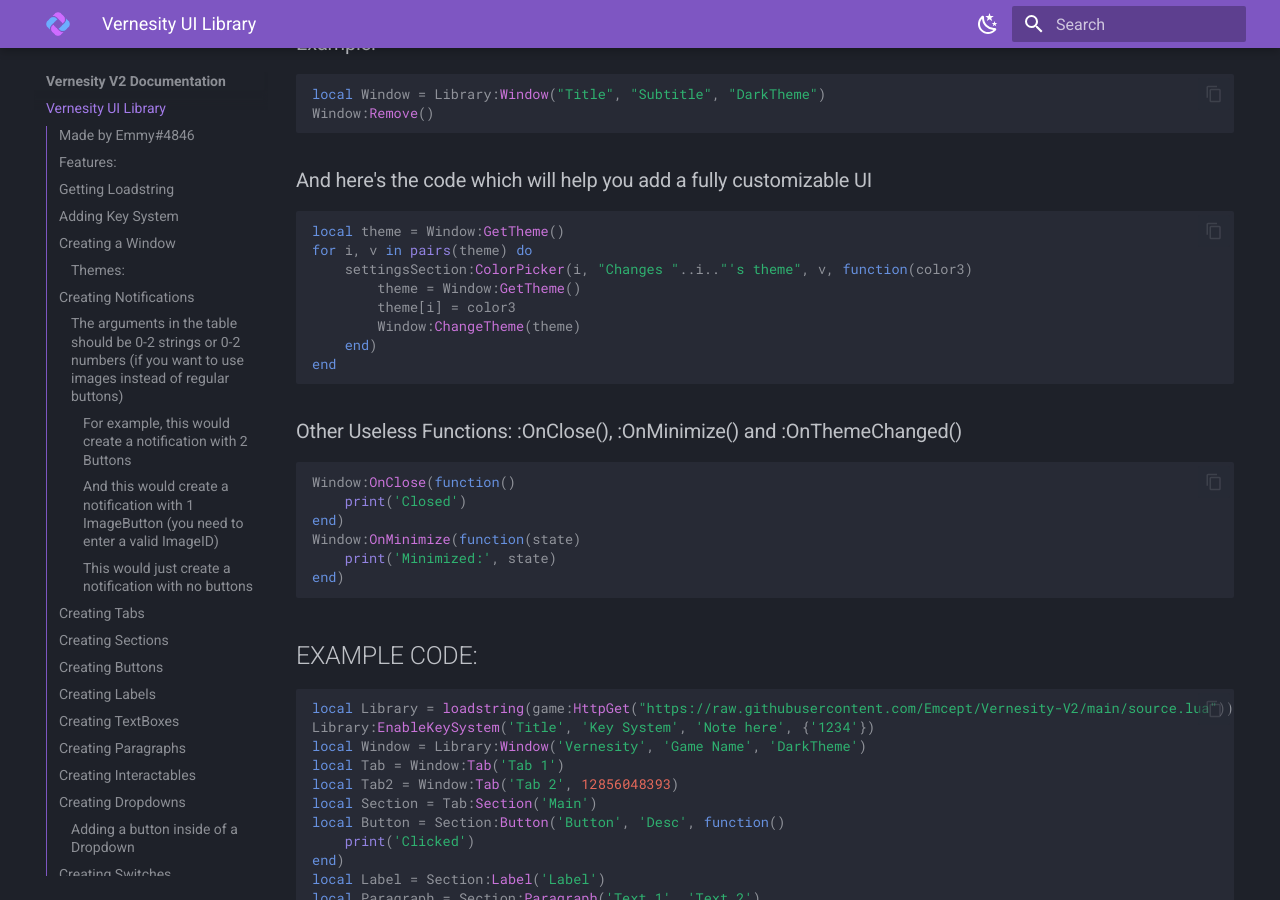
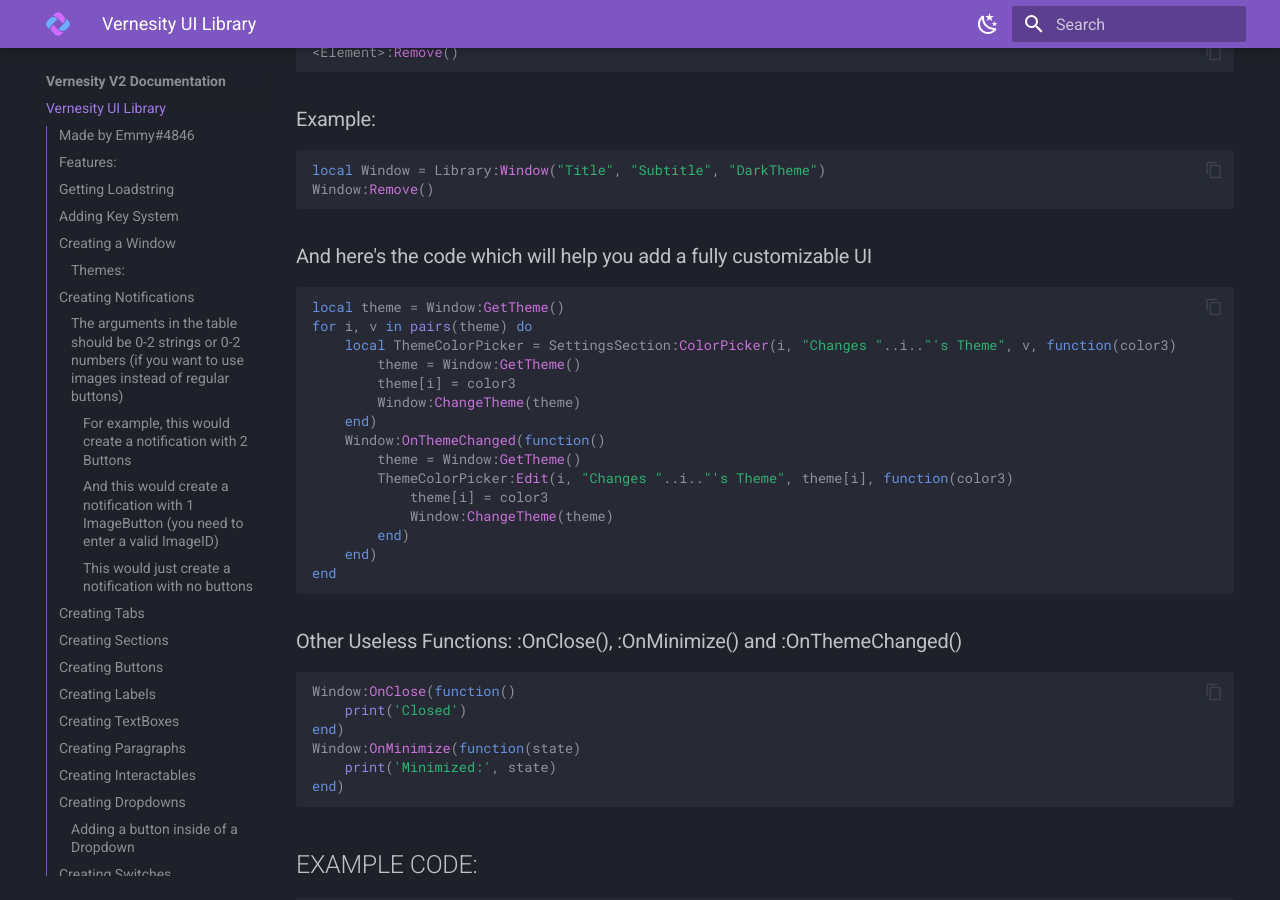
Before and after one commit to Emcept/Vernesity-V2-Documentation, an MkDocs documentation site: the page built from docs/index.md, in a window 1280 px wide and 900 px high, scrolled down 5204 px. Built offline with MkDocs 1.6.1 and Material for MkDocs 9.7.7, drawn with Linux system fonts in a browser that asks for light colours.

Commit message:
Update index.md

````diff
--- a/docs/index.md
+++ b/docs/index.md
@@ -55,7 +55,11 @@
 #### For example, this would create a notification with 2 Buttons
 ```Lua
 Window:Notify("Question", "Do you like this UI Library?", {"Yes", "No"}, 5, function(Text)
-	if Text == "Yes" then print("Thank you!") else print(":(") end
+	if Text == "Yes" then
+		print("Thank you!")
+	else
+		print(":(")
+	end
 end)
 ```
 #### And this would create a notification with 1 ImageButton (you need to enter a valid ImageID)
@@ -233,10 +237,17 @@
 ```Lua
 local theme = Window:GetTheme()
 for i, v in pairs(theme) do
-	settingsSection:ColorPicker(i, "Changes "..i.."'s theme", v, function(color3)
+	local ThemeColorPicker = SettingsSection:ColorPicker(i, "Changes "..i.."'s Theme", v, function(color3)
 		theme = Window:GetTheme()
 		theme[i] = color3
 		Window:ChangeTheme(theme)
+	end)
+	Window:OnThemeChanged(function()
+		theme = Window:GetTheme()
+		ThemeColorPicker:Edit(i, "Changes "..i.."'s Theme", theme[i], function(color3)
+			theme[i] = color3
+			Window:ChangeTheme(theme)
+		end)
 	end)
 end
 ```
````
